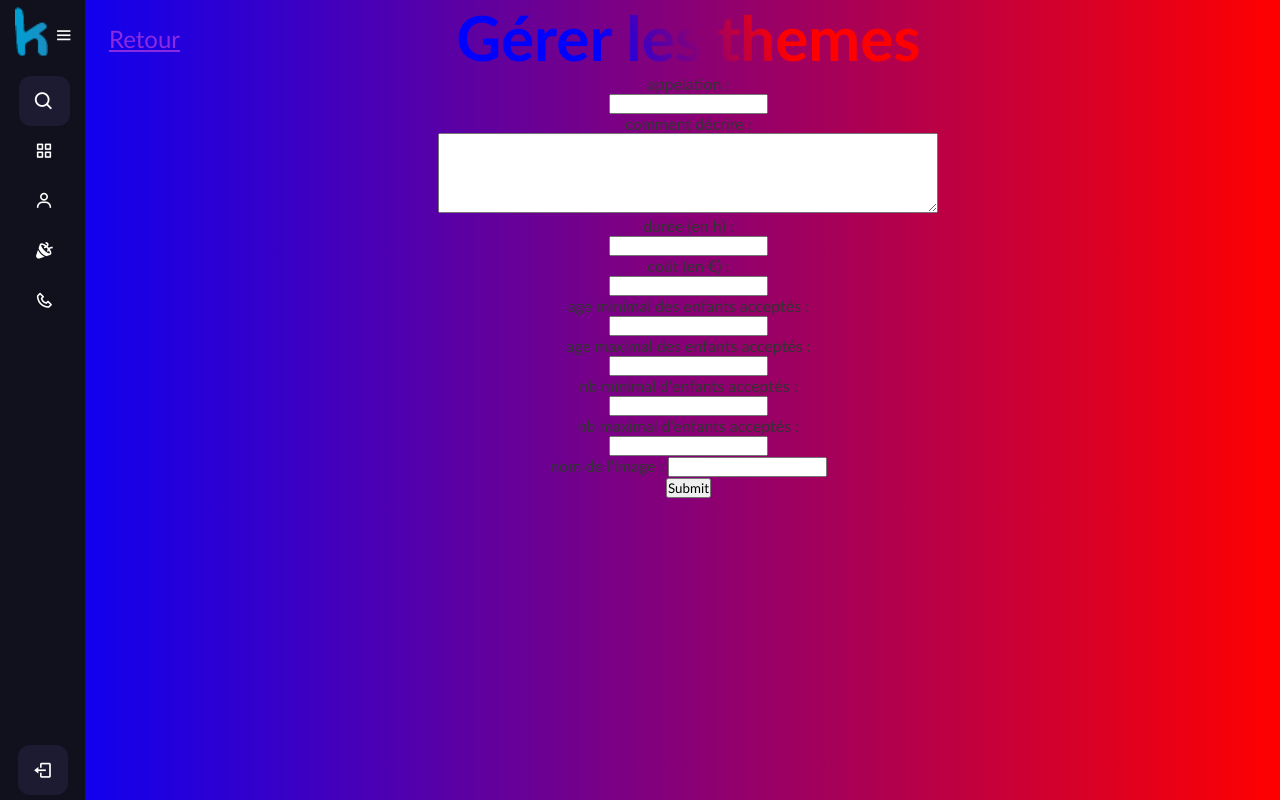
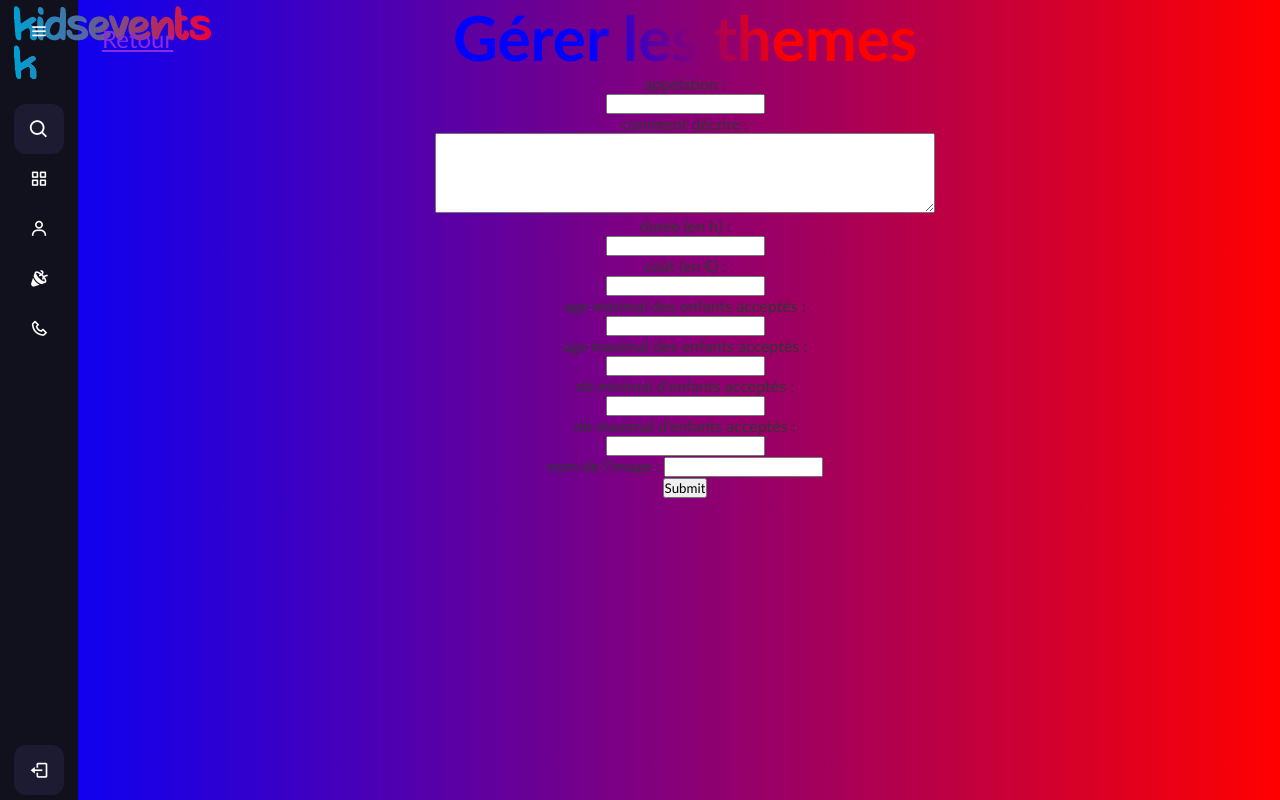
Before and after one commit to ZK1569/Kidsevents, a Symfony app: template templates/admin/themes/form.html.twig in a window 1280 px wide. Run offline with Twig, Linux system fonts and the light colour scheme; the template is opened without the code that fills it, so the values that code supplies are empty; form fields are guessed from the names that the template uses; some libraries are stand-ins or nearby versions.

Commit message:
Update style.css

```diff
--- a/public/css/Base/style.css
+++ b/public/css/Base/style.css
@@ -16,17 +16,19 @@ body{
     top: 0;
     left: 0;
     height: 100%;
-    width: 85px;
+    width: 78px;
     background: #11101d;
     padding: 6px 14px;
     transition: all 0.5s ease;
+    z-index: 2;
 }
 
 .sidebar.active{
-    width: fit-content;
+    width: 240px;
+
 }
 
-.sidebar .logo_content .logoKids{
+.sidebar .logo_content .logo{
     color: #fff;
     display: flex;
     height: 50px;
@@ -34,34 +36,13 @@ body{
     align-items: center;
     opacity: 0;
     pointer-events: none;
-    position: relative;
-    top: 0;
-    left: 0;
-}
-
-.sidebar .logo_content .logoK{
-    color: #fff;
-    display: flex;
-    height: 50px;
-    margin-left: 15px;
-    margin-top: 7px;
-    width: fit-content;
-    align-items: center;
-    opacity: 1;
-    pointer-events: none;
     transition: all 0.5s ease;
-    position: absolute;
-    z-index: 1;
-    top: 0;
-    left: 0;
 }
 
 /*For the logo img */
 .sidebar .logo_content .logo img{
-    position: fixed;
-    top: 0%;
     height: 30  px;
-    width: fit-content;
+    width: 190px;
     object-fit: fill;
     margin-right: 10px;
     display: flex;
@@ -70,21 +51,9 @@ body{
     transition: margin-right 0.5s;
 }
 
-.sidebar.active .logo_content .logoKids{
+.sidebar.active .logo_content .logo{
     opacity: 1;
     pointer-events: none;
-    position: relative;
-    top: 0;
-    left: 0;
-}
-
-.sidebar.active .logo_content .logoK{
-    opacity: 0;
-    pointer-events: none;
-    position: absolute;
-    z-index: 1;
-    top: 0;
-    left: 0;
 }
 
 .logo_content .logo i{
@@ -101,9 +70,8 @@ body{
 .sidebar #btn {
     color: #fff;
     position: absolute;
-    z-index: 2;
-    top: 10px;
-    left: 75%;
+    top: 6px;
+    left: 50%;
     font-size: 20px;
     height: 50px;
     width: 50px;
@@ -124,14 +92,12 @@ body{
     position: relative;
     height: 50px;
     width: 100%;
-    margin: 0 5px ;
     list-style: none;
     line-height: 50px;
 }
 
 .sidebar ul li .tooltip{
     position: absolute;
-    z-index: 99;
     left: 122px;
     top: 50%;
     transform: translate(-50%, -50%);
@@ -150,22 +116,19 @@ body{
 
 .sidebar.active ul li .tooltip{
     display: none;
-    position: absolute;
-    z-index: 99;
 }
 
 .sidebar ul li:hover .tooltip{
     transition: all 0.5s ease;
     opacity: 1;
     top: 50%;
-    position: absolute;
-    z-index: 99;
+
 }
 
 .sidebar ul li input{
     position: absolute;
     height: 100%;
-    width: 90%;
+    width: 100%;
     left: 0;
     top: 0;
     border-radius: 12px;
@@ -301,17 +264,13 @@ body{
 
 .home_content{
     position: absolute;
-    z-index: 1;
     height: 100%;
-    width: calc(100% - 85px);
-    left: 85px;
+    width: calc(100% - 78px);
+    left: 78px;
     transition: all 0.5s ease;
 }
 
 .sidebar.active ~ .home_content{
-    width: calc(100% - 310px);
-    left: 310px;
+    width: calc(100% - 240px);
+    left: 240px;
 }
-.headerImg{
-    z-index: 1;
-}
```
